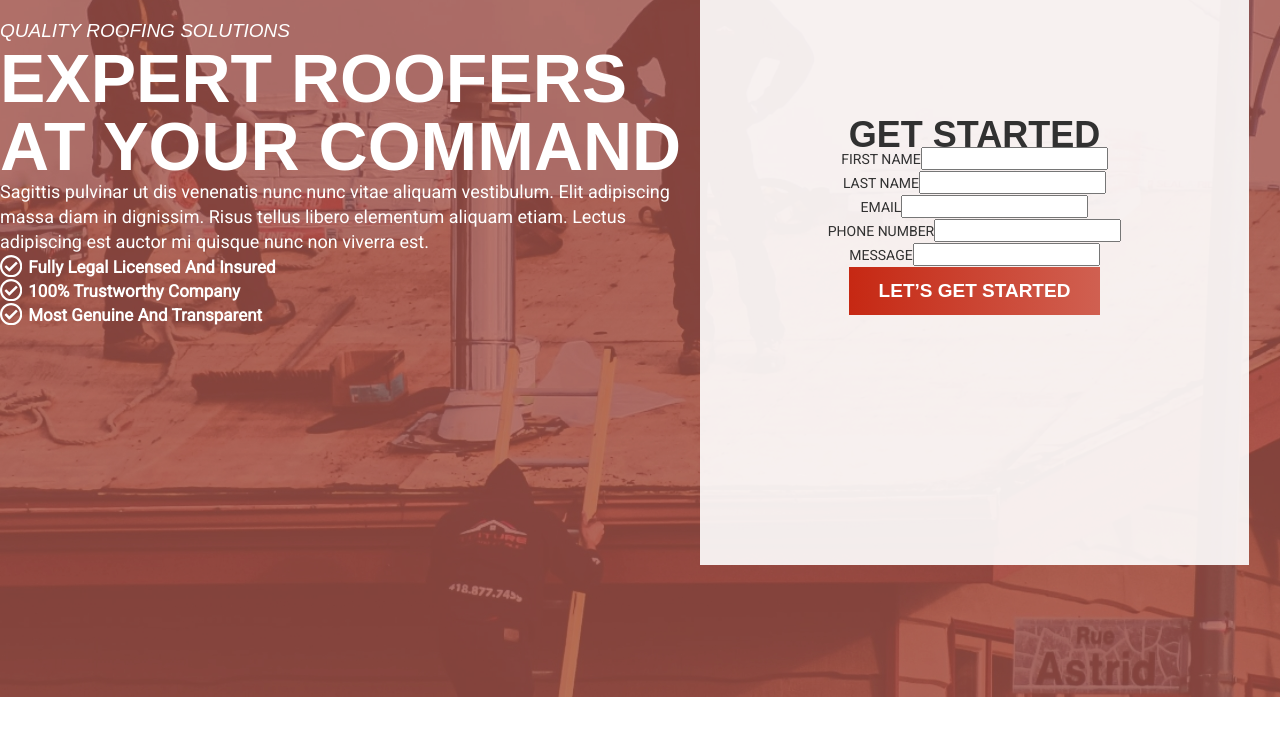
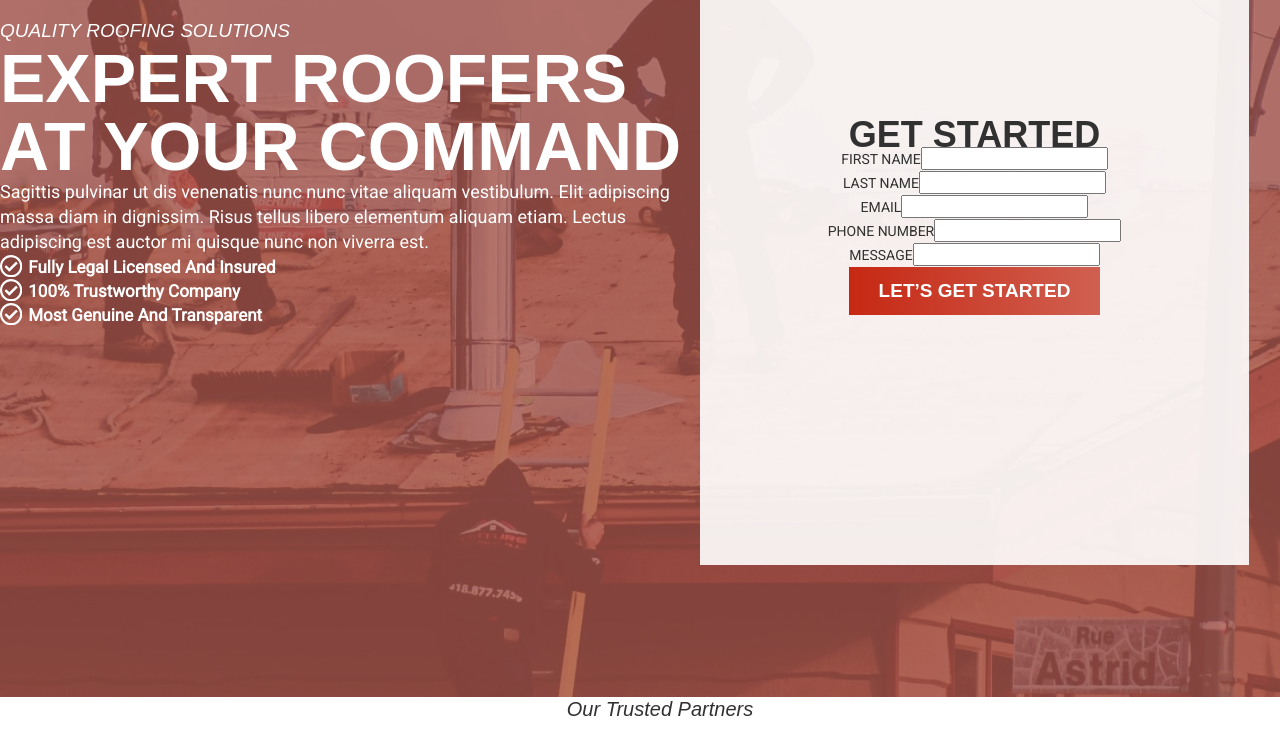
Before and after one commit to PavelNovik/roofer, a React (Vite) app: page / in a window 1280 px wide. Shown: the part 381-1135 px from the top of the page. Before the commit the page ends 1078 px from the top, so only its background shows below. Built offline with nearby package versions, Linux system fonts and the light colour scheme.

Commit message:
change some wrappers logic

```diff
--- a/src/App.tsx
+++ b/src/App.tsx
@@ -1,12 +1,14 @@
 import { Header } from '@/components/layout/header/header'
 import { Container } from '@/components/ui/container/container'
 import { About } from '@/components/layout/about/about'
+import { Partners } from '@/components/layout/partners/partners'
 
 export function App() {
   return (
     <Container>
       <Header />
       <About />
+      <Partners />
     </Container>
   )
 }
```
